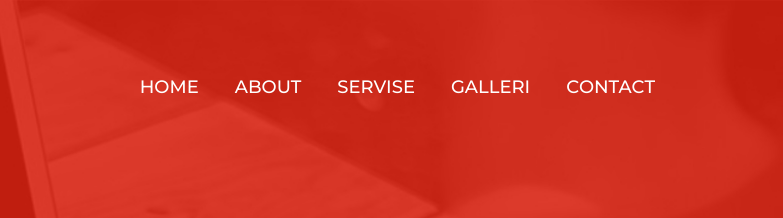
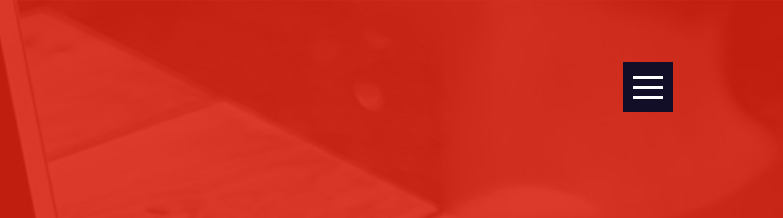
Before and after one commit to vsamura/Automotive, a plain HTML site: page index.html in a window 1280 px wide. Shown: the top 218 px of the page, 497-1280 px from the left. Drawn offline with Linux system fonts and the light colour scheme.

Commit message:
add headr min nav

```diff
--- a/css/style.css
+++ b/css/style.css
@@ -44,6 +44,31 @@
   display: flex;
   list-style-type: none;
   text-transform: uppercase;
+}
+.header_min{
+  height: 50px;
+  width: 50px;
+  background-color: rgb(19, 14, 39);
+  display: none;
+}
+@media screen and (max-width: 1280px) {
+  .header_max{
+    display: none;
+  }
+  .header_min{
+    display: flex;
+    flex-direction: column;
+    justify-content: space-around;
+    align-items: center;
+    padding: 10px 0;
+  }
+  .header_min_line{
+    height: 3px;
+    width: 30px;
+    background-color:rgb(255, 255, 255);
+
+  }
+
 }
 
 .header-link {
--- a/index.html
+++ b/index.html
@@ -13,13 +13,18 @@
           <div class="header-logo">
             <a href="#"><img src="img/logo.svg" alt="logo" /></a>
           </div>
-          <ul class="header-nav">
+          <ul class="header-nav header_max">
             <li><a class="header-link" href="#">Home</a></li>
             <li><a class="header-link" href="#">About</a></li>
             <li><a class="header-link" href="#">Servise</a></li>
             <li><a class="header-link" href="#">Galleri</a></li>
             <li><a class="header-link" href="#">Contact</a></li>
           </ul>
+          <div class="header-nav header_min">
+            <div class="header_min_line"></div>
+            <div class="header_min_line"></div>
+            <div class="header_min_line"></div>
+          </div>
         </div>
         <h1 class="header-title">
           Sell your <span class="header-subtitle">Car now</span>
```
